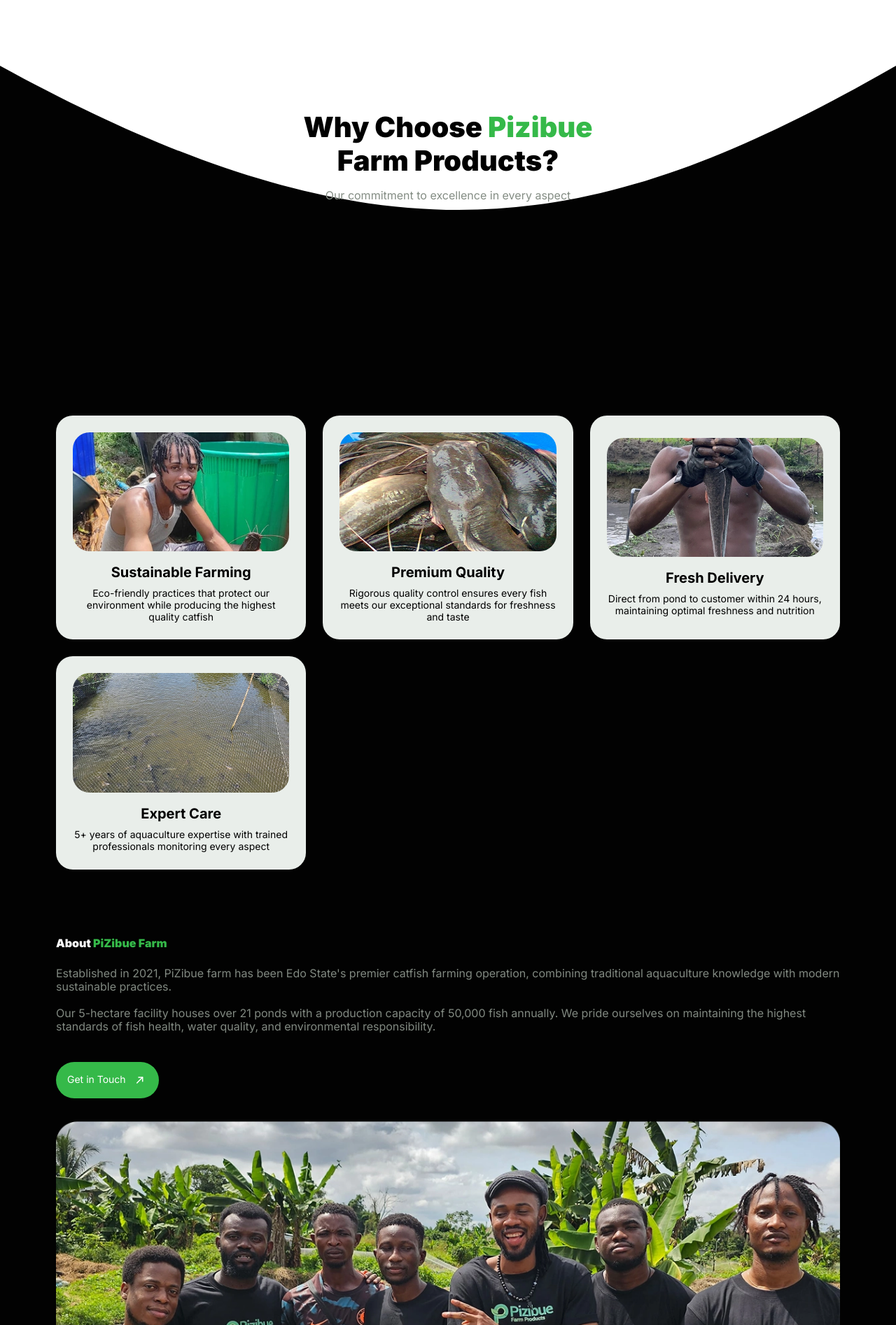
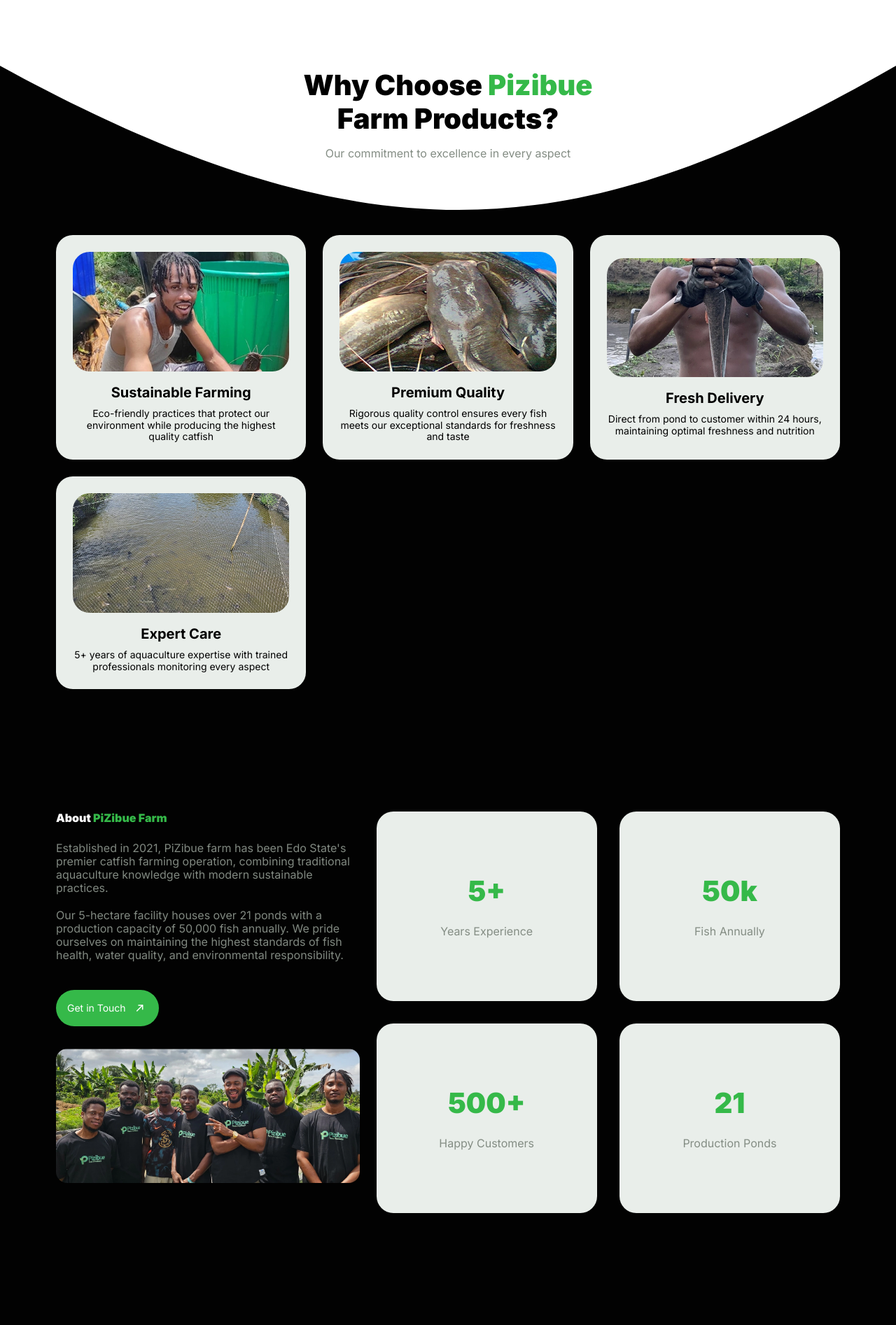
Before and after one commit to ParryOgbemudia/pizibue, a React (Vite) app: page / in a window 1280 px wide. Shown: the part 706-2600 px from the top of the page at 70% size. Built offline with nearby package versions, Linux system fonts and the light colour scheme.

Commit message:
small editing

```diff
--- a/src/components/sections/About.tsx
+++ b/src/components/sections/About.tsx
@@ -7,8 +7,8 @@
       className="w-full bg-[#020202] px-[80px] py-[96px] max-md:px-4 max-md:py-14"
       id="#about"
     >
-      <div className="mx-auto flex flex-col gap-6">
-        <div className="flex flex-col gap-8">
+      <div className="mx-auto grid items-stretch gap-6 md:grid md:grid-cols-20">
+        <div className="h-full gap-8 md:col-span-8 md:grid md:grid-rows-2">
           <div className="flex flex-col justify-center gap-10">
             <div className="space-y-6">
               <h2 className="font-black text-white max-sm:text-[32px]">
@@ -30,7 +30,7 @@
               Get in Touch
             </Button>
           </div>
-          <div className="max-sm:min-w:[343px] max-sm:min-h-[259px]">
+          <div className="max-sm:min-w:[343px]">
             <img
               src={about_img}
               alt="About Us"
@@ -40,28 +40,26 @@
         </div>
 
         {/* Card */}
-        <div className="max-sm-grid-cols-1 w-full max-sm:grid max-sm:max-h-[587px] max-sm:px-4 max-sm:pt-8 max-sm:pb-14">
-          <div className="flex flex-col gap-6">
-            <div className="space-y-6">
-              <div className="flex flex-col items-center justify-center gap-4 rounded-2xl bg-[#E9EEEA] py-[56px]">
-                <p className="text-primary text-[40px] font-black">5+</p>
-                <p className="font-normal text-[#848D84]">Years Experience</p>
+        <div className="w-full max-sm:grid max-sm:pt-8 max-sm:pb-14 md:col-span-12">
+          <div className="flex flex-col items-stretch gap-8 md:grid md:grid-cols-2">
+            {[
+              { value: "5+", label: "Years Experience" },
+              { value: "50k", label: "Fish Annually" },
+              { value: "500+", label: "Happy Customers" },
+              { value: "21", label: "Production Ponds" },
+            ].map((item, idx) => (
+              <div
+                key={idx}
+                className="flex w-full flex-col items-center justify-center gap-6 rounded-3xl bg-[#E9EEEA] py-[56px] md:py-[90px]"
+              >
+                <p className="text-primary text-[40px] font-black">
+                  {item.value}
+                </p>
+                <p className="text-center font-normal text-[#848D84]">
+                  {item.label}
+                </p>
               </div>
-              <div className="flex flex-col items-center justify-center gap-4 rounded-2xl bg-[#E9EEEA] py-[56px]">
-                <p className="text-primary text-[40px] font-black">50k</p>
-                <p className="font-normal text-[#848D84]">Fish Annually</p>
-              </div>
-            </div>
-            <div className="space-y-6">
-              <div className="flex flex-col items-center justify-center gap-4 rounded-2xl bg-[#E9EEEA] py-[56px]">
-                <p className="text-primary text-[40px] font-black">500+</p>
-                <p className="font-normal text-[#848D84]">Happy Customers</p>
-              </div>
-              <div className="flex flex-col items-center justify-center gap-4 rounded-2xl bg-[#E9EEEA] py-[56px]">
-                <p className="text-primary text-[40px] font-black">21</p>
-                <p className="font-normal text-[#848D84]">Production Ponds</p>
-              </div>
-            </div>
+            ))}
           </div>
         </div>
       </div>
@@ -83,3 +81,34 @@
     </section>
   );
 }
+
+{
+  /* <div className="h-full grid-cols-2 gap-6 md:row-start-1 md:row-end-4 md:grid">
+              <div className="flex flex-col items-center justify-center gap-4 rounded-2xl bg-[#E9EEEA]">
+                <h4 className="text-primary text-[40px] font-black">5+</h4>
+                <p className="text-[16px] font-normal text-[#848D84]">
+                  Years Experience
+                </p>
+              </div>
+              <div className="flex flex-col items-center justify-center gap-4 rounded-2xl bg-[#E9EEEA]">
+                <h4 className="text-primary text-[40px] font-black">50k</h4>
+                <p className="text-[16px] font-normal text-[#848D84]">
+                  Fish Annually
+                </p>
+              </div>
+            </div>
+            <div className="grid-cols-2 gap-6 md:row-start-5 md:row-end-8 md:grid">
+              <div className="flex flex-col items-center justify-center gap-4 rounded-2xl bg-[#E9EEEA]">
+                <h4 className="text-primary text-[40px] font-black">500+</h4>
+                <p className="text-[16px] font-normal text-[#848D84]">
+                  Happy Customers
+                </p>
+              </div>
+              <div className="flex flex-col items-center justify-center gap-4 rounded-2xl bg-[#E9EEEA]">
+                <h4 className="text-primary text-[40px] font-black">21</h4>
+                <p className="text-[16px] font-normal text-[#848D84]">
+                  Production Ponds
+                </p>
+              </div>
+            </div> */
+}
--- a/src/components/sections/Products.tsx
+++ b/src/components/sections/Products.tsx
@@ -5,8 +5,22 @@
 
 export default function Products() {
   return (
-    <section className="relative w-full max-sm:mb-[56px]">
-      <div className="z-0 aspect-[1440/697] w-full">
+    <section className="relative w-full">
+      {/* Product Text */}
+      <div className="max-xmd:top-2 max-xmd:gap-2 absolute top-16 left-1/2 flex -translate-x-1/2 flex-col items-center gap-4 text-center max-lg:top-1 max-sm:top-[64px] max-sm:w-[343px] max-sm:gap-4">
+        <h1 className="max-xmd:text-[32px] text-[40px] font-black max-md:text-xl max-sm:text-[32px] max-sm:font-black">
+          Why Choose <span className="text-primary">Pizibue</span>
+          <br />
+          Farm Products?
+        </h1>
+        <p className="max-xmd:text-[14px] font-normal text-[#848D84] max-md:text-[10px] max-sm:text-[14px] max-sm:font-normal">
+          Our commitment to excellence in every aspect
+        </p>
+      </div>
+
+      <div className="relative h-full">
+        {/* Product svg */}
+        <div className="aspect-[1440/697] w-full">
           {/* Top wave shape */}
           <svg
             className="inset-0 flex h-auto w-full items-center justify-center max-sm:pt-[173px]"
@@ -21,20 +35,8 @@
           </svg>
         </div>
 
-      {/* Product Text */}
-      <div className="max-xmd:top-2 max-xmd:gap-2 absolute top-16 left-1/2 flex -translate-x-1/2 flex-col items-center gap-4 text-center max-sm:top-[64px] max-sm:w-[343px] max-sm:gap-4">
-        <h1 className="max-xmd:text-[32px] text-[40px] font-black max-md:text-xl max-sm:text-[32px] max-sm:font-black">
-          Why Choose <span className="text-primary">Pizibue</span>
-          <br />
-          Farm Products?
-        </h1>
-        <p className="max-xmd:text-[14px] font-normal text-[#848D84] max-md:text-[10px] max-sm:text-[14px] max-sm:font-normal">
-          Our commitment to excellence in every aspect
-        </p>
-      </div>
-
         {/* Product Images */}
-      <div className="top-1/2 z-10 mt-[-120px] w-full bg-[#020202] px-[80px] max-md:px-4 max-sm:top-[300px] max-sm:pt-10 max-sm:pb-[56px]">
+        <div className="max-xmd:top-1/5 xmd:top-1/4 absolute top-1/2 left-1/2 w-full -translate-x-1/2 bg-[#020202] px-[80px] max-md:px-4 max-sm:top-1/7 max-sm:pt-10 max-sm:pb-[56px]">
           <div className="grid grid-cols-[repeat(auto-fit,_minmax(302px,_1fr))] justify-items-center gap-6 text-center">
             <div className="flex h-auto flex-col items-center justify-center gap-4 rounded-3xl bg-[#E9EEEA] p-6">
               <div className="">
@@ -104,6 +106,9 @@
             </div>
           </div>
         </div>
+        {/* 👇 Spacer to push next section down correctly */}
+        <div className="max-xmd:h-[500px] xmd:h-[350px] bg-[#020202] max-lg:h-[600px] max-sm:h-[1305px]"></div>
+      </div>
     </section>
   );
 }
--- a/src/index.css
+++ b/src/index.css
@@ -29,8 +29,8 @@
 
   /* Breakpoints */
   --breakpoint-xs: 350px;
-  --breakpoint-sm: 650px;
+  --breakpoint-sm: 661px;
   --breakpoint-md: 950px;
-  --breakpoint-xmd: 1250px;
+  --breakpoint-xmd: 1270px;
   --breakpoint-lg: 1400px;
 }
--- a/src/pages/Home.tsx
+++ b/src/pages/Home.tsx
@@ -13,3 +13,5 @@
     </div>
   );
 }
+
+//  <div className=" w-full bg-[#020202] px-[80px] max-md:mt-[-120px] max-md:px-4 max-sm:top-[300px] max-sm:pt-10 max-sm:pb-[56px] md:mt-[-260px]"></div>
```
Lines whose indentation alone changed are shown as unchanged.
